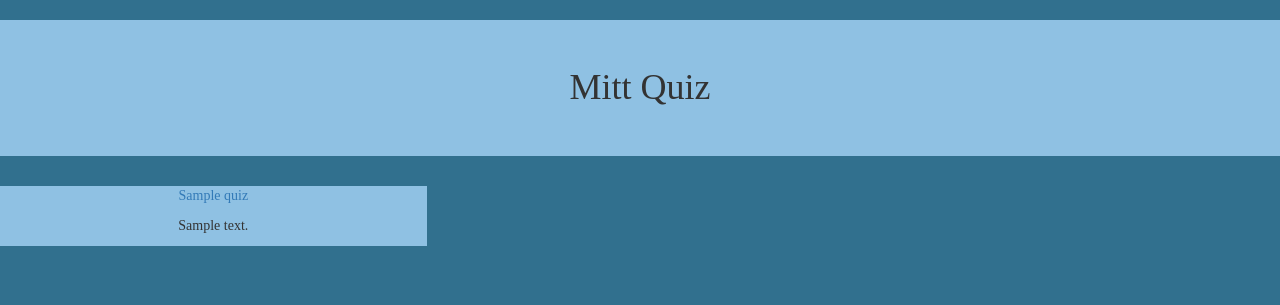
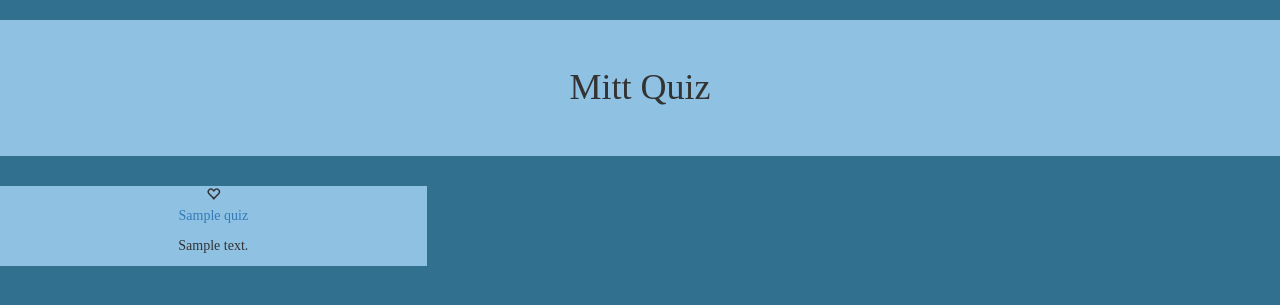
Before and after one commit to gordito/quizprojects, a Django app: page / in a window 1280 px wide. Shown: the top 305 px of the page. Run offline with Django 3.2, Linux system fonts and the light colour scheme; tables that the repository leaves empty hold one stand-in row (values such as "Sample post"); some libraries are stand-ins or nearby versions.

Commit message:
Test for glyphs

```diff
--- a/quiz/templates/startpage.html
+++ b/quiz/templates/startpage.html
@@ -24,6 +24,7 @@
 
 					{% for quiz in quizzes %}
 						<div class="col-md-4 quiz-box">
+							<span class="glyphicon glyphicon-heart-empty" aria-hidden="true"></span>
 							<p>
 								<a href="{% url 'quiz_page' quiz.quiz_number %}">
 								{{ quiz.name }}
```
